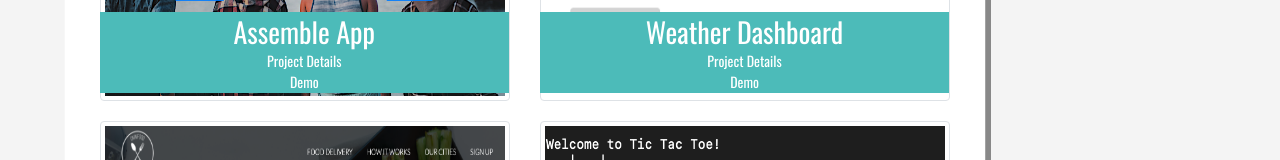
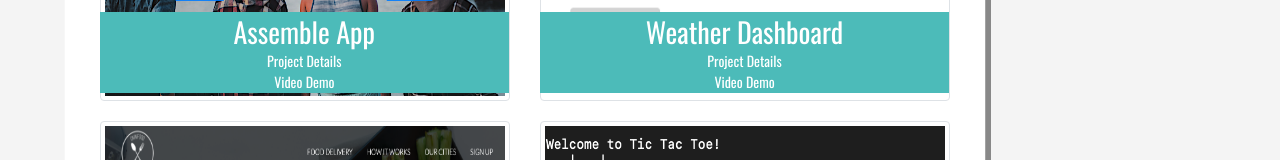
Before and after one commit to kendayao/React-Portfolio, a React (Create React App) app in the folder client/: page /portfolio in a window 1280 px wide. Shown: the part 452-612 px from the top of the page. Built offline with nearby package versions, Linux system fonts and the light colour scheme.

Commit message:
added video text

```diff
--- a/client/src/components/Project.js
+++ b/client/src/components/Project.js
@@ -10,7 +10,7 @@ function Project(props){
               <img className="img-thumbnail portfolio-image" src={item.img} alt="assemble-app" />
               <a href={item.appLink} target="_blank" class="links"><h2 className="card-text">{item.appTitle}</h2></a>
               <a href={item.appRepo} target="_blank" class="links"><h6 className="card-text-details">Project Details</h6></a>
-              <a href={item.appDemo} target="_blank" class="links"><h6 className="card-text-demo">Demo</h6></a>
+              <a href={item.appDemo} target="_blank" class="links"><h6 className="card-text-demo">Video Demo</h6></a>
               </div>
               <div class="middle">
                 <div class="text">
```
